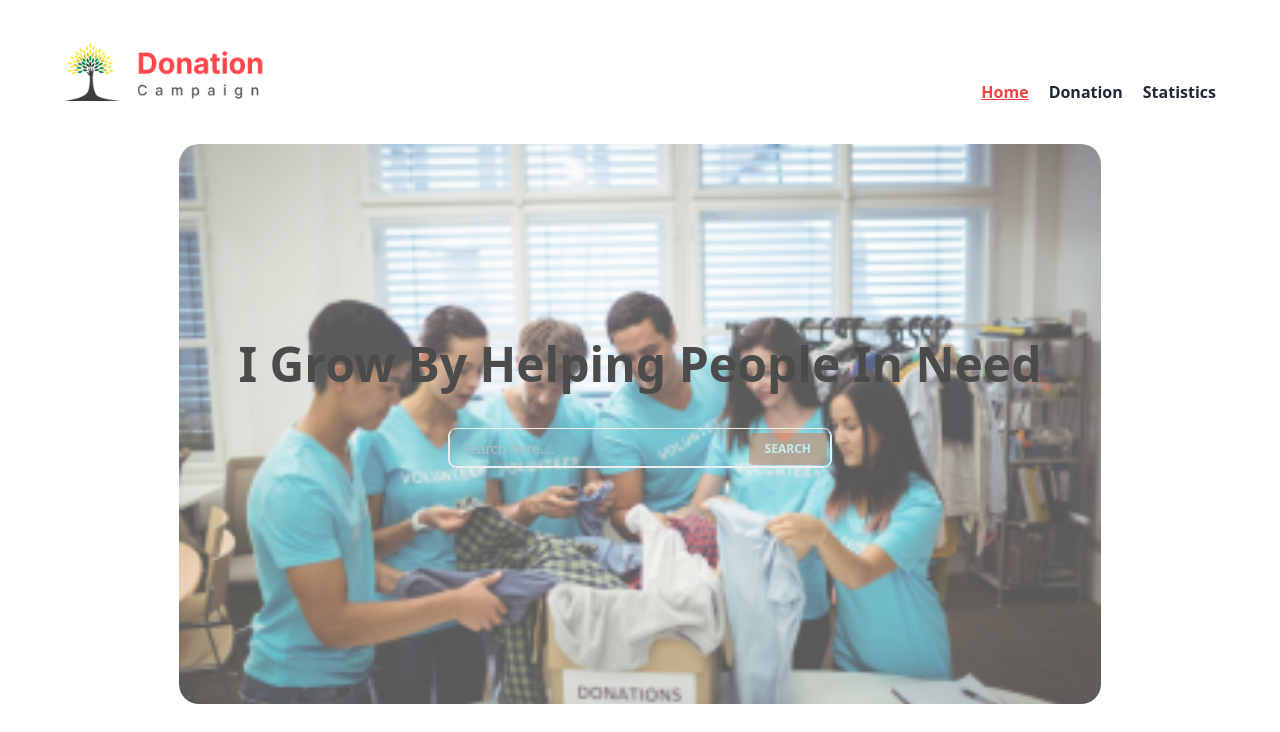
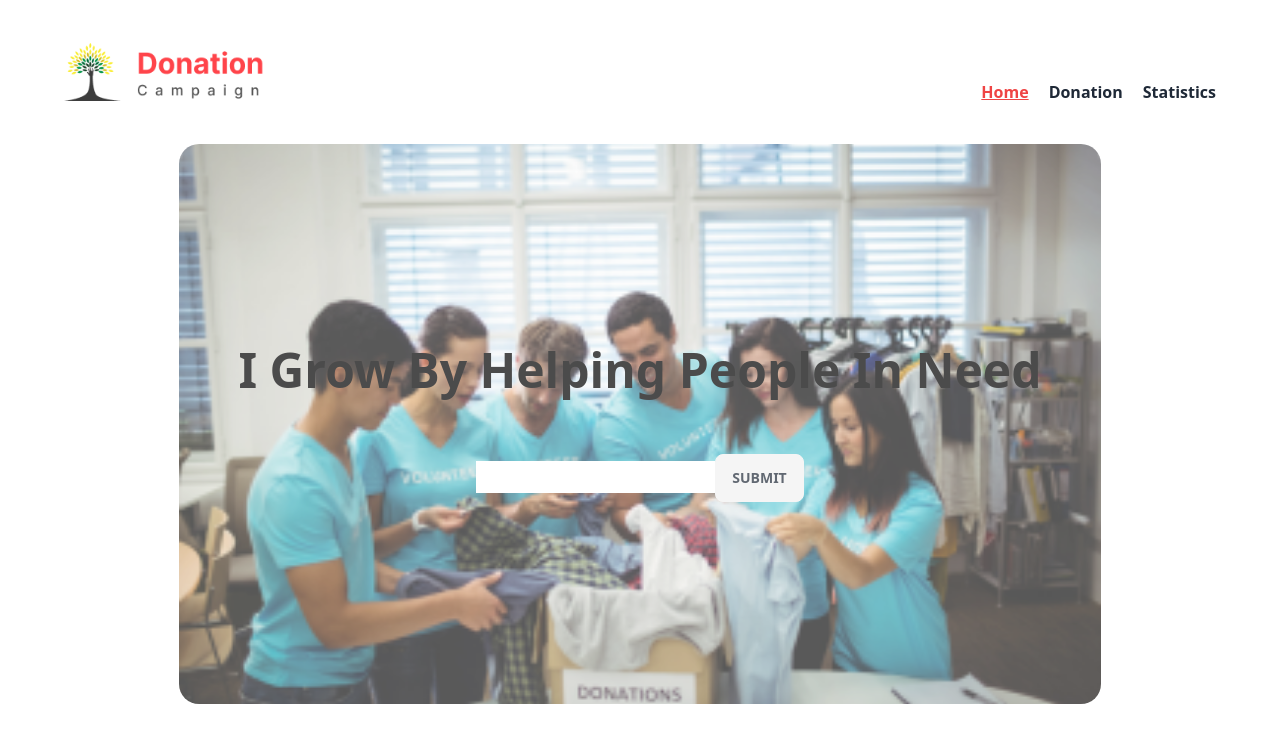
Before and after one commit to Digontha/Donation-Website, a React (Vite) app: page / in a window 1280 px wide. Shown: the top 732 px of the page. Built offline with nearby package versions, Linux system fonts and the light colour scheme; grey boxes are pictures that could not be loaded.

Commit message:
Work on my search button for get search item

```diff
--- a/package.json
+++ b/package.json
@@ -16,6 +16,7 @@
     "react-dom": "^18.2.0",
     "react-router-dom": "^6.16.0",
     "react-toastify": "^9.1.3",
+    "recharts": "^2.8.0",
     "sort-by": "^1.2.0"
   },
   "devDependencies": {
--- a/src/Components/Pages/Home/Banner.jsx
+++ b/src/Components/Pages/Home/Banner.jsx
@@ -1,3 +1,7 @@
+import { useEffect, useState } from "react";
+import { useLoaderData, useSubmit } from "react-router-dom";
+import SearchItem from "../../SearchItem/SearchItem";
+
 
 
 const Banner = () => {
@@ -10,40 +14,60 @@ const Banner = () => {
         width: "80%",
         margin: "auto",
         opacity: ".7",
-
-
-        marginTop:"30px",
-        marginBottom:"30px",
+        marginTop: "30px",
+        marginBottom: "30px",
         borderRadius: "20px"
 
     }
 
+    const data = useLoaderData()
+
+    const [search, setSearch] = useState([])
+    console.log(search);
+    const handleSubmit = (e) => {
+        e.preventDefault()
+        const name = e.target.name.value;
+
+
+        //    const filterData = data?.filter(item=> item?.category_name === name)
+        const filteredData = data?.filter(item => item?.category_name?.toLowerCase()?.includes(name?.toLowerCase()));
+
+        setSearch(filteredData);
+
+
+
+    }
+
+
+
+
     return (
 
-        <div  className="flex flex-col justify-center items-center h-[50vh]" style={backgroundImage}>
-            <div>
-                <h1 className='lg:text-5xl text-black font-extrabold'>I Grow By Helping People In Need</h1>
-            </div>
-            <div className="relative flex h-10 w-full min-w-[200px] max-w-[24rem] my-10 border rounded-lg">
-                <input
-                    type="search"
-                    className="peer h-full w-full rounded-[7px] border border-blue-gray-200 border-t-transparent bg-transparent px-3 py-2.5 pr-20 font-sans text-sm font-normal text-blue-gray-700 outline outline-0 transition-all placeholder-shown:border placeholder-shown:border-blue-gray-200 placeholder-shown:border-t-blue-gray-200 focus:border-2  focus:border-t-transparent focus:outline-0 disabled:border-0 disabled:bg-blue-gray-50"
-                    placeholder="Search here.... "
+        <>
+            <div className="flex flex-col justify-center items-center h-[50vh]" style={backgroundImage}>
+                <div>
+                    <h1 className='lg:text-5xl text-black font-extrabold'>I Grow By Helping People In Need</h1>
+                </div>
 
-                />
-                <button
-                    className="!absolute right-1 top-1 z-10 select-none rounded bg-orange-700  py-2 px-4 text-center align-middle font-sans text-xs font-bold uppercase text-white shadow-md shadow-pink-500/20 transition-all hover:shadow-lg hover:shadow-pink-500/40 focus:opacity-[0.85] focus:shadow-none active:opacity-[0.85] active:shadow-none peer-placeholder-shown:pointer-events-none peer-placeholder-shown:bg-blue-gray-500 peer-placeholder-shown:opacity-50 peer-placeholder-shown:shadow-none"
-                    type="button"
-                    data-ripple-light="true"
-                >
-                    Search
-                </button>
+                <div>
+                    <form onSubmit={handleSubmit} className="mt-10">
+
+                        <input className="p-1 " type="text" name="name" />
+
+                        <input className="mt-5 btn" type="submit" value="Submit" />
+
+                    </form>
+                </div>
+
 
             </div>
-            <div>
+            <div className="grid lg:grid-cols-4 md:grid-cols-2 grid-cols-1 gap-5 my-16 ">
+                {
+                    search?.map(item => <SearchItem key={item.id} item={item}></SearchItem>)
+                }
+            </div>
 
-            </div>
-        </div>
+        </>
     );
 };
 
--- a/src/Components/Pages/Statistics/Statistics.jsx
+++ b/src/Components/Pages/Statistics/Statistics.jsx
@@ -1,11 +1,37 @@
+import { useEffect, useState } from "react";
+import { PieChart } from "recharts";
+
+
 
 
 const Statistics = () => {
-    return (
-        <div>
-            i am from Statistics
-        </div>
-    );
+
+     const [total , setTotal] = useState(0)
+
+     console.log(total);
+
+   useEffect(()=>{
+
+    const DonateItems = JSON.parse(localStorage.getItem("Donates"))
+
+    const presentDonation=DonateItems.length;
+    console.log(presentDonation);
+
+     const total = 12;
+
+     const donationPercent= presentDonation / total * 100
+     console.log(donationPercent);
+
+     const Total = 100 - donationPercent
+     setTotal(Total.toFixed(2))
+   },[])
+
+
+   return (
+    <>
+
+    </>
+  );
 };
 
 export default Statistics;
--- /dev/null
+++ b/src/Components/SearchItem/SearchItem.jsx
@@ -0,0 +1,34 @@
+
+import { Link } from 'react-router-dom';
+
+const SearchItem = ({item}) => {
+    const {id,category_name,title,img,bg_color,text_color,card_bg_color} = item || {}
+
+    const cardStyle = {
+        backgroundColor: bg_color,
+        color: text_color,
+
+      };
+    const TextBg = {
+        backgroundColor: card_bg_color,
+
+
+      };
+
+    return (
+        <Link to={`/details/${id}`}>
+        <div className="card card-compact  bg-base-100 shadow-xl"  style={cardStyle}>
+        <figure><img className="w-[100%] rounded-lg" src={img} alt="Shoes" /></figure>
+        <div className="card-body" >
+         <div>
+            <button className="p-1 text-xl font-bold rounded-lg" style={TextBg}>{category_name}</button>
+         </div>
+          <p className="text-lg font-bold">{title}</p>
+        </div>
+      </div>
+
+        </Link>
+    );
+};
+
+export default SearchItem;
--- a/src/Router/Router.jsx
+++ b/src/Router/Router.jsx
@@ -32,6 +32,7 @@ import Statistics from "../Components/Pages/Statistics/Statistics";
           {
             path:"/statistics",
             element:<Statistics></Statistics>,
+            // loader:()=>fetch("data.json"),
 
           }
       ]
```
Also changed, not shown: 1 other file (tests, documents, lock files or other folders).
